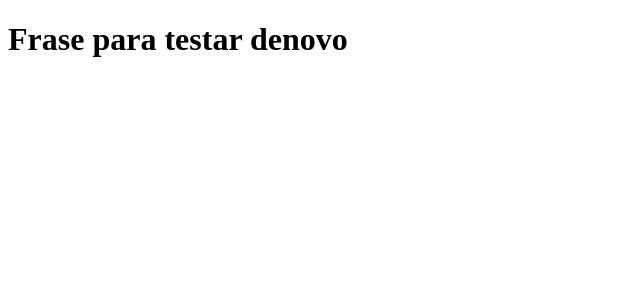
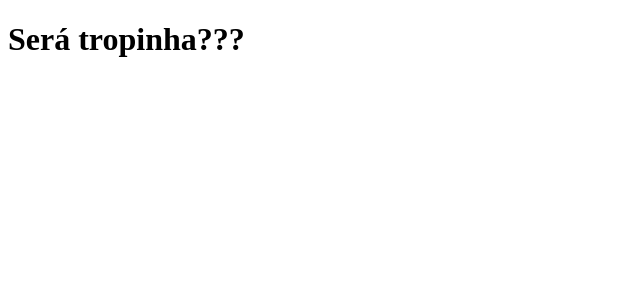
Before and after one commit to LuanVictr/clone-tabnews, a Next.js app: page / in a window 1280 px wide. Shown: the top 300 px of the page, without its empty margins (0-640 px from the left). Built offline with nearby package versions, Linux system fonts and the light colour scheme.

Commit message:
feat: adicionando modificacao para teste deploy vercel

```diff
--- a/src/pages/index.js
+++ b/src/pages/index.js
@@ -1,5 +1,5 @@
 function Home() {
-    return <h1>Frase para testar denovo</h1>
+    return <h1>Será tropinha???</h1>
 }
 
 export default Home;
```
